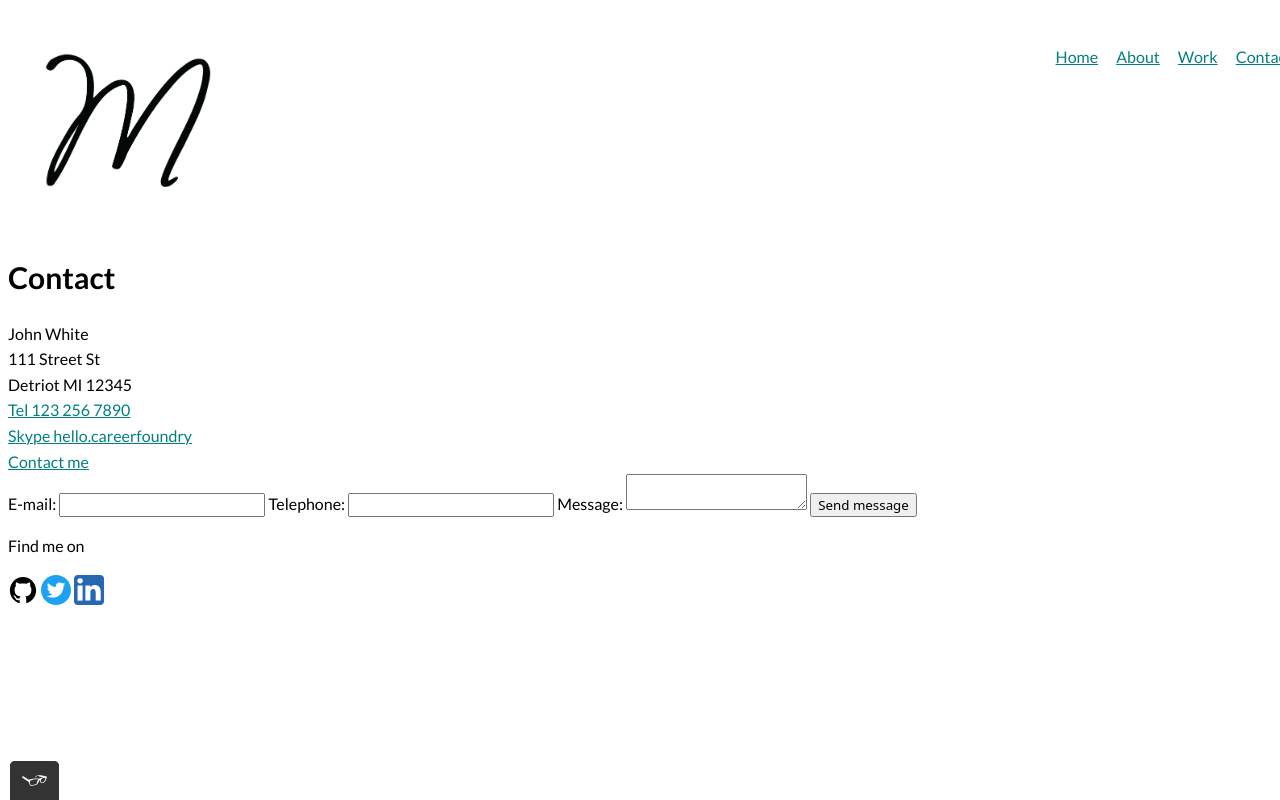
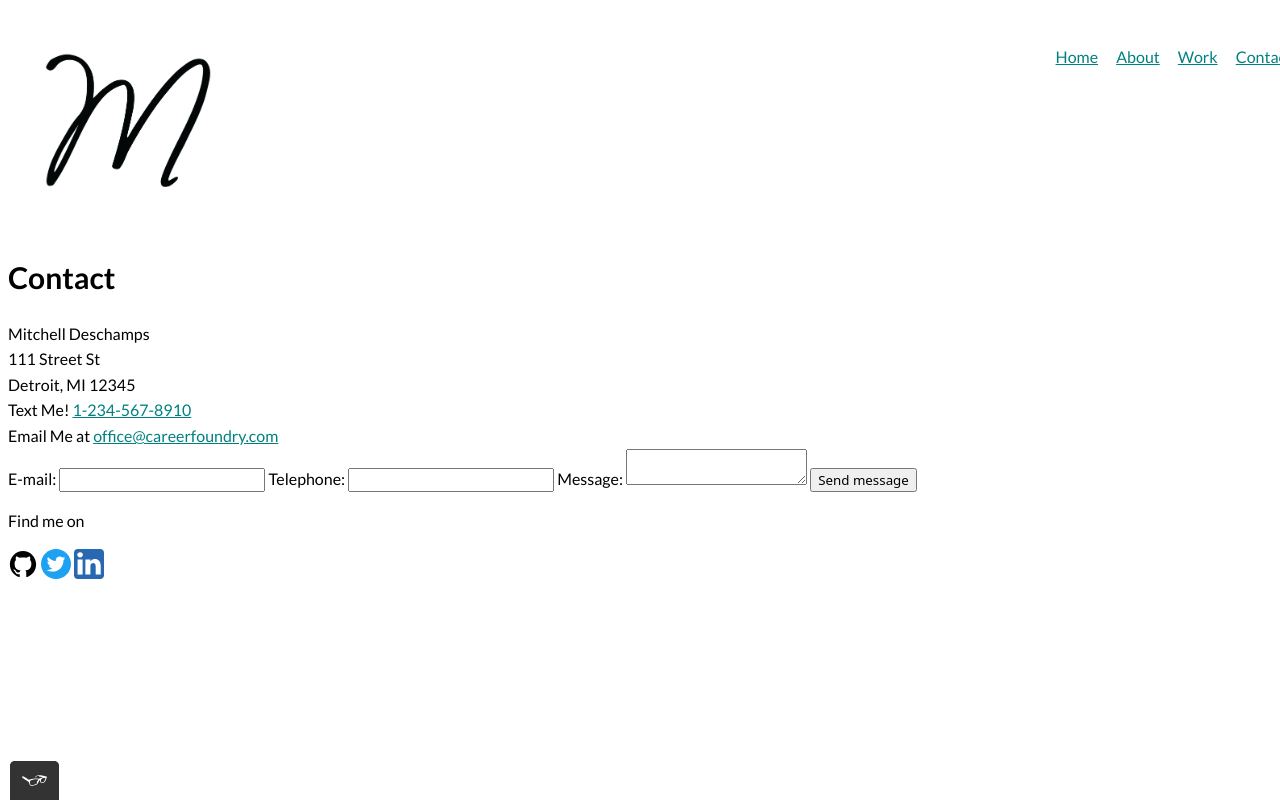
Before and after one commit to mitchell-decha/portfolio-website1, a plain HTML site: page contact.html in a window 1280 px wide. Shown: the top 800 px of the page. Drawn offline with Linux system fonts and the light colour scheme.

Commit message:
Fixed
fixed

```diff
--- a/contact.html
+++ b/contact.html
@@ -1,4 +1,5 @@
 <!doctype html>
+<html lang="en">
 <head>
     <link rel="shortcut icon" href="https://www.wikipedia.org/static/favicon/wikipedia.ico">
     <meta charset="UTF-8">
@@ -9,7 +10,7 @@
     <link href="https://fonts.googleapis.com/css2?family=Lato:wght@400;700&display=swap" rel="stylesheet">
     <title>Mitchell Deschamps - Contact </title>
 </head>
-</body>
+<body>
 <header class="page-header">
     <img src="./img/mlogo.png" alt="logo" class="page-header__item">
     <nav class="main-navigation page-header__item">
@@ -31,19 +32,13 @@
 </header>
     <div>
         <h1>Contact</h1>
-        John White
-        <br>
-        111 Street St
-        <br>
-        Detriot MI 12345
-        <br>
-        <a href="+Tel: 123 256 7890">Tel 123 256 7890</a>
-        <br>
-        <a href="skype: Skype hello.careerfoundry"> Skype hello.careerfoundry</a>
-        <br>
-        <a href="mailto:office@careerfoundry.com">Contact me</a>
+        Mitchell Deschamps<br>
+		111 Street St<br>
+		Detroit, MI 12345<br>
+		Text Me! <a href="tel:+12345688910">1-234-567-8910</a><br>
+		Email Me at <a href="mailto:office@careerfoundry.com">office@careerfoundry.com</a><br>
     </div>
-    <form action method="post">
+    <form action="URL" method="post">
         <label> E-mail: </label>
         <input type="email" required>
         <label> Telephone: </label>
--- a/css/style.css
+++ b/css/style.css
@@ -259,10 +259,9 @@ Button:hover, button:focus {
      padding: 10px;
       border-radius: 3px;
      /* gives the button a bottom border with a width of 2px, a type of solid, amd a color RGBA format */
-      border-bottom: 2px solid rgba (0, 0, 0, 0.3);
+      border-bottom: 2px solid rgba(0, 0, 0, 0.3);
      transition-duration: 0.2s;
-     transition-property: opacity;
-}
+     transition-property: opacity;}
 
     button:hover, button:focus, .button:hover, .button:focus {
         /*lets the mouse appear as a hand when hovering over the button */
```
Also changed, not shown: about.html (+2 -3 lines), index.html (+1 -0 lines), work.html (+1 -0 lines).
